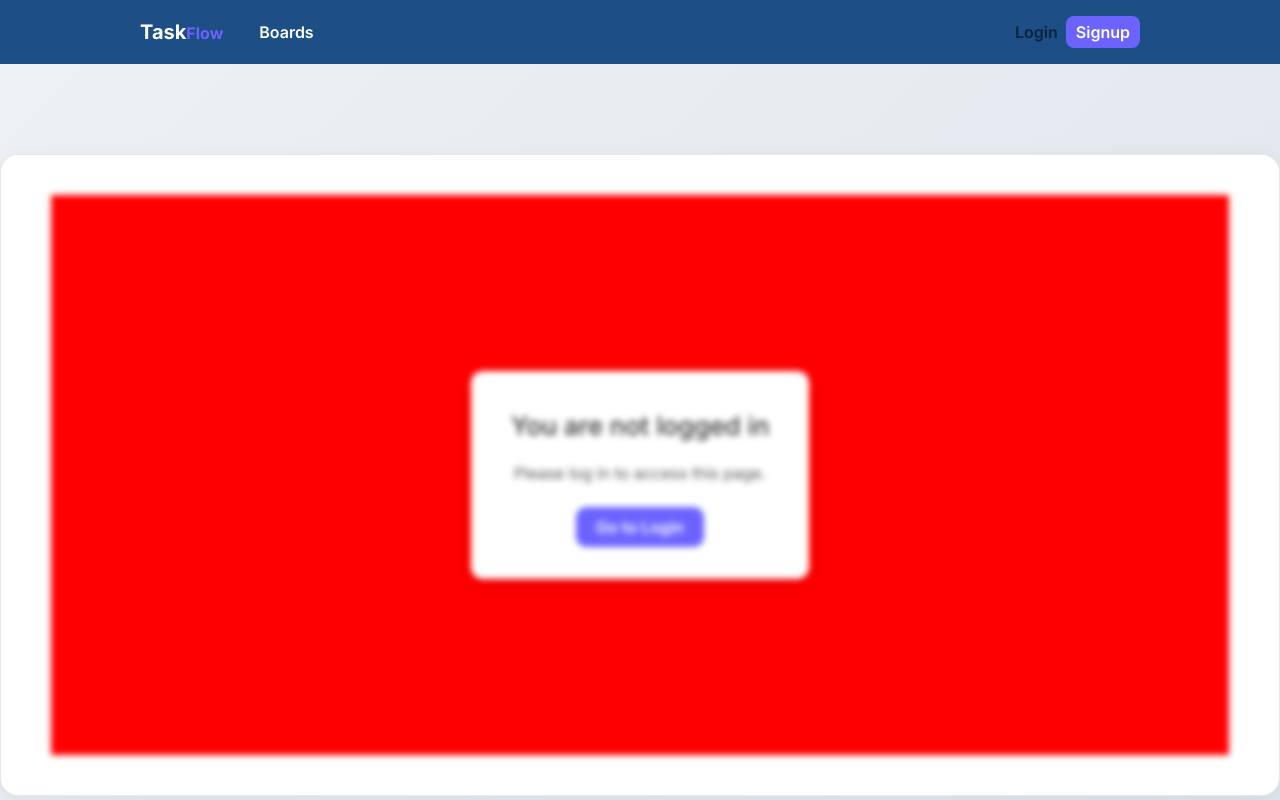
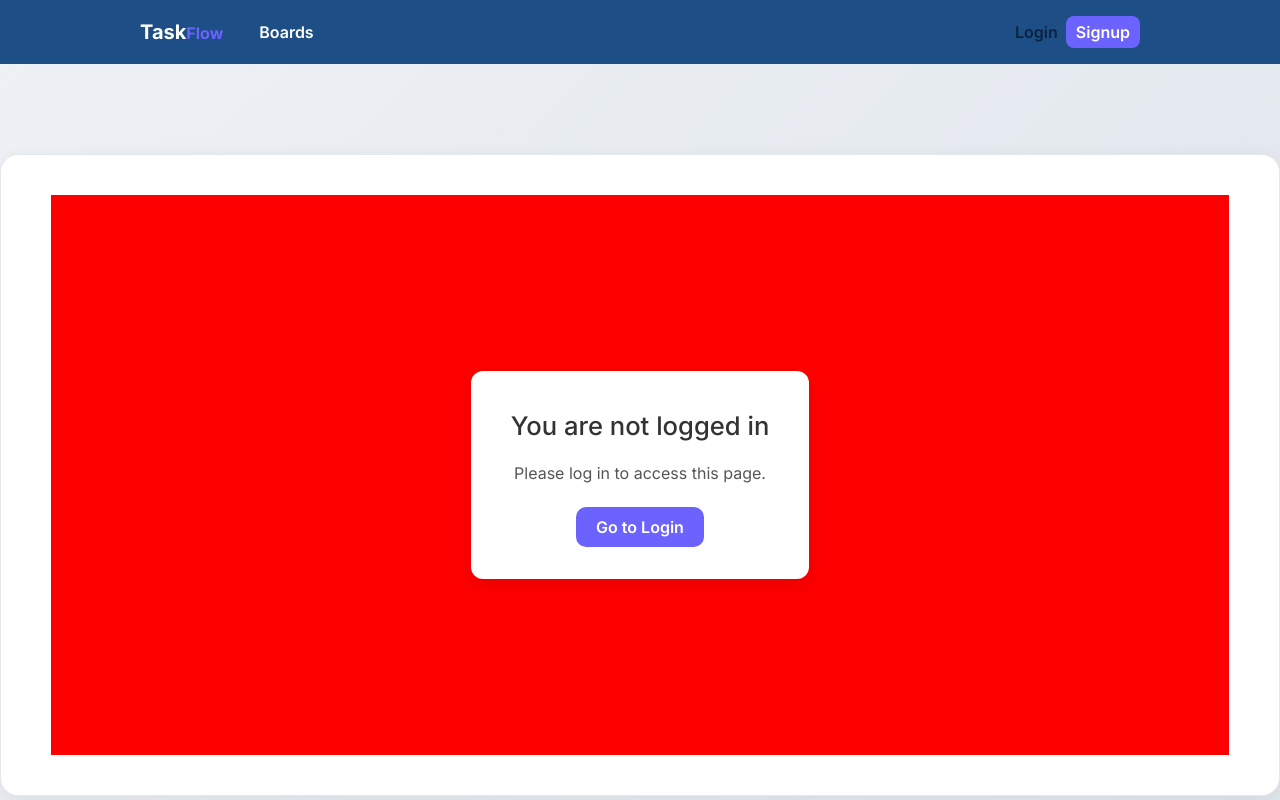
Before and after one commit to deepika5791/task-management-client-app, a React (Vite) app: page /home in a window 1280 px wide. Shown: the top 800 px of the page. Built offline with nearby package versions, Linux system fonts and the light colour scheme.

Commit message:
added backdrop-filter

```diff
--- a/src/App.css
+++ b/src/App.css
@@ -28,7 +28,7 @@ body {
   animation: fadeIn 0.4s ease;
 }
 .wrapper{
-  filter:blur(3px);
+  backdrop-filter: blur(10px);
   background:red;
 }
 
--- a/src/components/globalLoginPage/GlobalLoginPage.css
+++ b/src/components/globalLoginPage/GlobalLoginPage.css
@@ -11,6 +11,7 @@
   border-radius: 12px;
   text-align: center;
   box-shadow: 0 6px 20px rgba(0, 0, 0, 0.1);
+  filter:"none"
 }
 
 .not-logged-box h2 {
```
